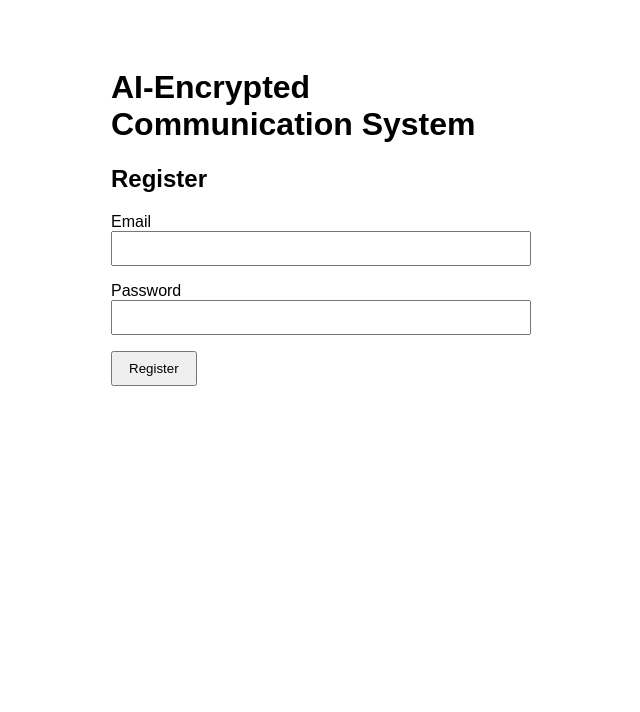
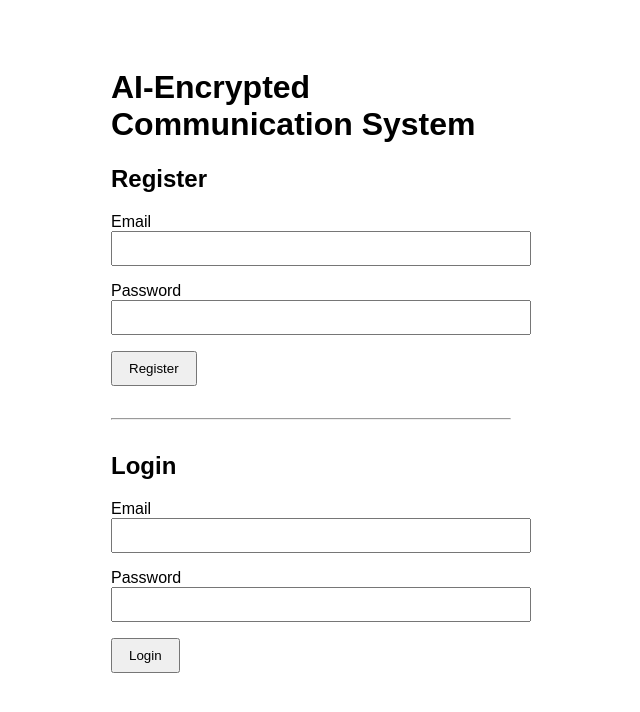
Before and after one commit to KelvinMein/AI-Encrypted-Communication, a React app in the folder frontend/: page / in a window 1280 px wide. Shown: the top 712 px of the page, without its empty margins (311-951 px from the left). Built offline with nearby package versions, Linux system fonts and the light colour scheme; the HTML template or start-up script is replaced by a standard one.

Commit message:
Week 4: add login form to frontend, store JWT token on success

```diff
--- a/frontend/src/App.jsx
+++ b/frontend/src/App.jsx
@@ -1,30 +1,61 @@
 import { useState } from "react";
 
 function App() {
-  const [email, setEmail] = useState("");
-  const [password, setPassword] = useState("");
-  const [result, setResult] = useState("");
+  // Registration state
+  const [regEmail, setRegEmail] = useState("");
+  const [regPassword, setRegPassword] = useState("");
+  const [regResult, setRegResult] = useState("");
+
+  // Login state
+  const [loginEmail, setLoginEmail] = useState("");
+  const [loginPassword, setLoginPassword] = useState("");
+  const [loginResult, setLoginResult] = useState("");
+  const [token, setToken] = useState("");
 
   async function handleRegister(e) {
     e.preventDefault();
-    setResult("Registering...");
+    setRegResult("Registering...");
 
     try {
       const response = await fetch("http://127.0.0.1:8000/register", {
         method: "POST",
         headers: { "Content-Type": "application/json" },
-        body: JSON.stringify({ email, password }),
+        body: JSON.stringify({ email: regEmail, password: regPassword }),
       });
 
       const data = await response.json();
 
       if (response.ok) {
-        setResult(`Registered successfully: ${data.email}`);
+        setRegResult(`Registered successfully: ${data.email}`);
       } else {
-        setResult(`Error: ${data.detail}`);
+        setRegResult(`Error: ${data.detail}`);
       }
     } catch (err) {
-      setResult(`Network error: ${err.message}`);
+      setRegResult(`Network error: ${err.message}`);
+    }
+  }
+
+  async function handleLogin(e) {
+    e.preventDefault();
+    setLoginResult("Logging in...");
+
+    try {
+      const response = await fetch("http://127.0.0.1:8000/login", {
+        method: "POST",
+        headers: { "Content-Type": "application/json" },
+        body: JSON.stringify({ email: loginEmail, password: loginPassword }),
+      });
+
+      const data = await response.json();
+
+      if (response.ok) {
+        setToken(data.access_token);
+        setLoginResult("Login successful. Token received.");
+      } else {
+        setLoginResult(`Error: ${data.detail}`);
+      }
+    } catch (err) {
+      setLoginResult(`Network error: ${err.message}`);
     }
   }
 
@@ -38,28 +69,59 @@ function App() {
           <label>Email</label><br />
           <input
             type="email"
-            value={email}
-            onChange={(e) => setEmail(e.target.value)}
+            value={regEmail}
+            onChange={(e) => setRegEmail(e.target.value)}
             required
             style={{ width: "100%", padding: "0.5rem" }}
           />
         </div>
-
         <div style={{ marginBottom: "1rem" }}>
           <label>Password</label><br />
           <input
             type="password"
-            value={password}
-            onChange={(e) => setPassword(e.target.value)}
+            value={regPassword}
+            onChange={(e) => setRegPassword(e.target.value)}
             required
             style={{ width: "100%", padding: "0.5rem" }}
           />
         </div>
-
         <button type="submit" style={{ padding: "0.5rem 1rem" }}>Register</button>
       </form>
+      <p>{regResult}</p>
 
-      <p>{result}</p>
+      <hr style={{ margin: "2rem 0" }} />
+
+      <h2>Login</h2>
+      <form onSubmit={handleLogin}>
+        <div style={{ marginBottom: "1rem" }}>
+          <label>Email</label><br />
+          <input
+            type="email"
+            value={loginEmail}
+            onChange={(e) => setLoginEmail(e.target.value)}
+            required
+            style={{ width: "100%", padding: "0.5rem" }}
+          />
+        </div>
+        <div style={{ marginBottom: "1rem" }}>
+          <label>Password</label><br />
+          <input
+            type="password"
+            value={loginPassword}
+            onChange={(e) => setLoginPassword(e.target.value)}
+            required
+            style={{ width: "100%", padding: "0.5rem" }}
+          />
+        </div>
+        <button type="submit" style={{ padding: "0.5rem 1rem" }}>Login</button>
+      </form>
+      <p>{loginResult}</p>
+
+      {token && (
+        <div style={{ marginTop: "1rem", wordBreak: "break-all", fontSize: "0.8rem", color: "#555" }}>
+          <strong>Token:</strong> {token}
+        </div>
+      )}
     </div>
   );
 }
```
